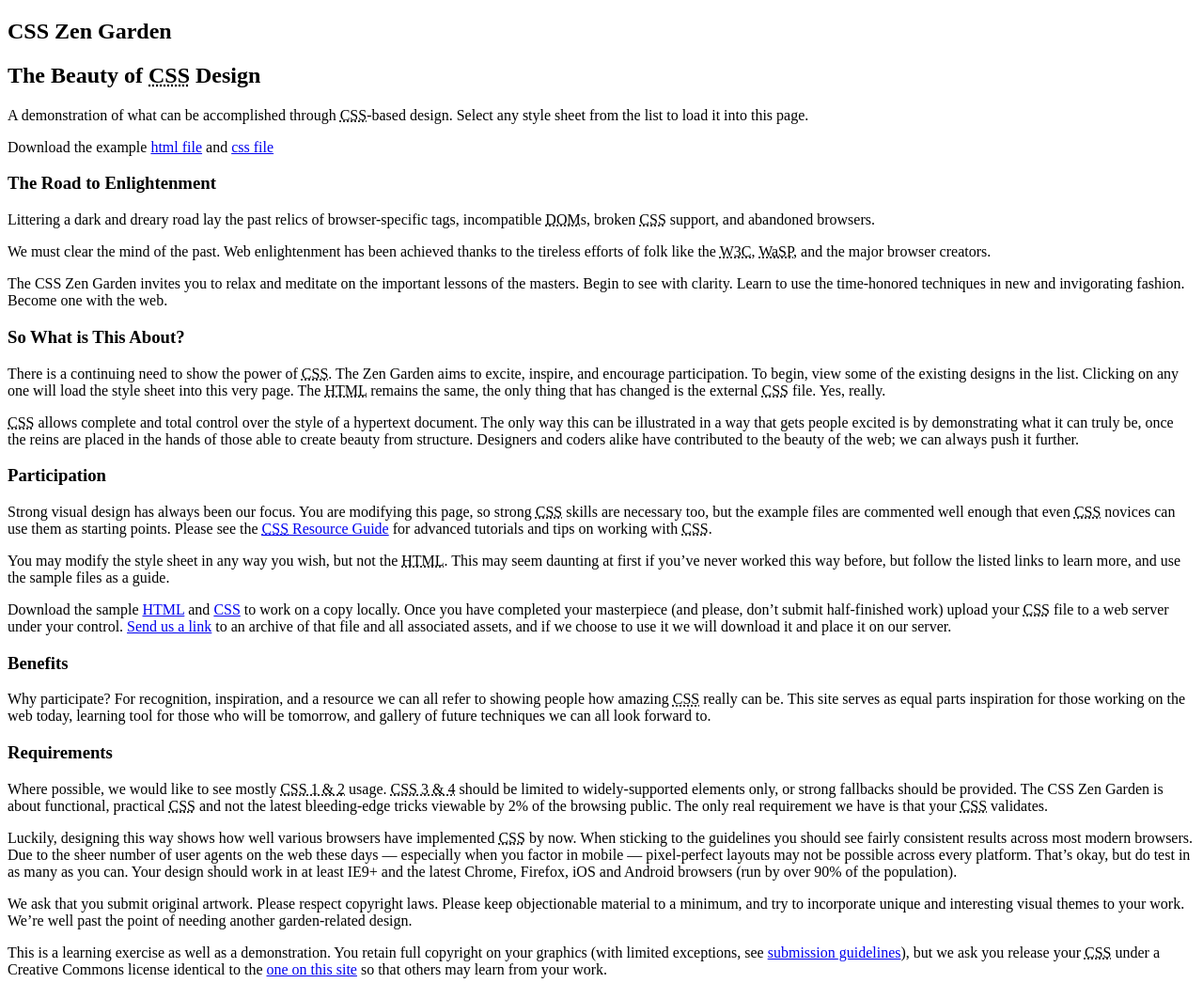
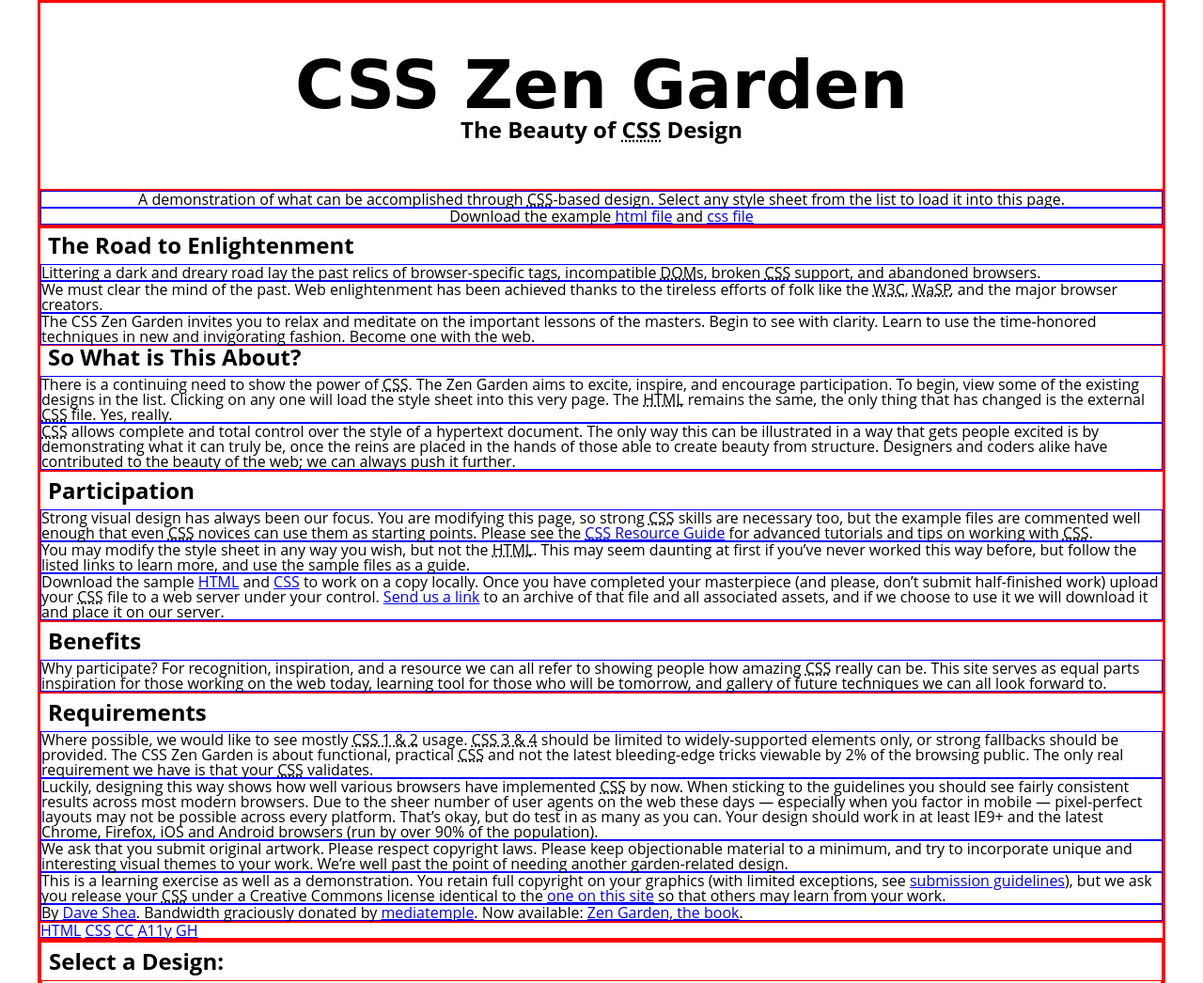
Before and after one commit to souluizfelipe/css_zen_garden, a plain HTML site: page index.html in a window 1280 px wide. Shown: the top 1046 px of the page at 94% size. Drawn offline with Linux system fonts and the light colour scheme.

Commit message:
add basic css, create intro section basic style

```diff
--- a/index.html
+++ b/index.html
@@ -12,7 +12,7 @@
 	<meta name="description" content="A demonstration of what can be accomplished visually through CSS-based design.">
 	<meta name="robots" content="all">
 
-
+  <link rel="stylesheet" href="./style.css">
 	<!--[if lt IE 9]>
 	<script src="script/html5shiv.js"></script>
 	<![endif]-->
@@ -64,38 +64,66 @@
 
 		<div class="preamble" id="zen-preamble" role="article">
 			<h3>The Road to Enlightenment</h3>
-			<p>Littering a dark and dreary road lay the past relics of browser-specific tags, incompatible <abbr title="Document Object Model">DOM</abbr>s, broken <abbr title="Cascading Style Sheets">CSS</abbr> support, and abandoned browsers.</p>
-			<p>We must clear the mind of the past. Web enlightenment has been achieved thanks to the tireless efforts of folk like the <abbr title="World Wide Web Consortium">W3C</abbr>, <abbr title="Web Standards Project">WaSP</abbr>, and the major browser creators.</p>
-			<p>The CSS Zen Garden invites you to relax and meditate on the important lessons of the masters. Begin to see with clarity. Learn to use the time-honored techniques in new and invigorating fashion. Become one with the web.</p>
+			<p>
+        Littering a dark and dreary road lay the past relics of browser-specific tags, incompatible <abbr title="Document Object Model">DOM</abbr>s, broken <abbr title="Cascading Style Sheets">CSS</abbr> support, and abandoned browsers.
+      </p>
+			<p>
+        We must clear the mind of the past. Web enlightenment has been achieved thanks to the tireless efforts of folk like the <abbr title="World Wide Web Consortium">W3C</abbr>, <abbr title="Web Standards Project">WaSP</abbr>, and the major browser creators.
+      </p>
+			<p>
+        The CSS Zen Garden invites you to relax and meditate on the important lessons of the masters. Begin to see with clarity. Learn to use the time-honored techniques in new and invigorating fashion. Become one with the web.
+      </p>
 		</div>
 	</section>
 
 	<div class="main supporting" id="zen-supporting" role="main">
 		<div class="explanation" id="zen-explanation" role="article">
 			<h3>So What is This About?</h3>
-			<p>There is a continuing need to show the power of <abbr title="Cascading Style Sheets">CSS</abbr>. The Zen Garden aims to excite, inspire, and encourage participation. To begin, view some of the existing designs in the list. Clicking on any one will load the style sheet into this very page. The <abbr title="HyperText Markup Language">HTML</abbr> remains the same, the only thing that has changed is the external <abbr title="Cascading Style Sheets">CSS</abbr> file. Yes, really.</p>
-			<p><abbr title="Cascading Style Sheets">CSS</abbr> allows complete and total control over the style of a hypertext document. The only way this can be illustrated in a way that gets people excited is by demonstrating what it can truly be, once the reins are placed in the hands of those able to create beauty from structure. Designers and coders alike have contributed to the beauty of the web; we can always push it further.</p>
+			<p>
+        There is a continuing need to show the power of <abbr title="Cascading Style Sheets">CSS</abbr>. The Zen Garden aims to excite, inspire, and encourage participation. To begin, view some of the existing designs in the list. Clicking on any one will load the style sheet into this very page. The <abbr title="HyperText Markup Language">HTML</abbr> remains the same, the only thing that has changed is the external <abbr title="Cascading Style Sheets">CSS</abbr> file. Yes, really.
+      </p>
+			<p>
+        <abbr title="Cascading Style Sheets">CSS</abbr> allows complete and total control over the style of a hypertext document. The only way this can be illustrated in a way that gets people excited is by demonstrating what it can truly be, once the reins are placed in the hands of those able to create beauty from structure. Designers and coders alike have contributed to the beauty of the web; we can always push it further.
+      </p>
 		</div>
 
 		<div class="participation" id="zen-participation" role="article">
 			<h3>Participation</h3>
-			<p>Strong visual design has always been our focus. You are modifying this page, so strong <abbr title="Cascading Style Sheets">CSS</abbr> skills are necessary too, but the example files are commented well enough that even <abbr title="Cascading Style Sheets">CSS</abbr> novices can use them as starting points. Please see the <a href="http://www.mezzoblue.com/zengarden/resources/" title="A listing of CSS-related resources"><abbr title="Cascading Style Sheets">CSS</abbr> Resource Guide</a> for advanced tutorials and tips on working with <abbr title="Cascading Style Sheets">CSS</abbr>.</p>
-			<p>You may modify the style sheet in any way you wish, but not the <abbr title="HyperText Markup Language">HTML</abbr>. This may seem daunting at first if you&#8217;ve never worked this way before, but follow the listed links to learn more, and use the sample files as a guide.</p>
-			<p>Download the sample <a href="/examples/index" title="This page's source HTML code, not to be modified.">HTML</a> and <a href="/examples/style.css" title="This page's sample CSS, the file you may modify.">CSS</a> to work on a copy locally. Once you have completed your masterpiece (and please, don&#8217;t submit half-finished work) upload your <abbr title="Cascading Style Sheets">CSS</abbr> file to a web server under your control. <a href="http://www.mezzoblue.com/zengarden/submit/" title="Use the contact form to send us your CSS file">Send us a link</a> to an archive of that file and all associated assets, and if we choose to use it we will download it and place it on our server.</p>
+			<p>
+        Strong visual design has always been our focus. You are modifying this page, so strong <abbr title="Cascading Style Sheets">CSS</abbr> skills are necessary too, but the example files are commented well enough that even <abbr title="Cascading Style Sheets">CSS</abbr> novices can use them as starting points. Please see the <a href="http://www.mezzoblue.com/zengarden/resources/" title="A listing of CSS-related resources"><abbr title="Cascading Style Sheets">CSS</abbr> Resource Guide</a> for advanced tutorials and tips on working with <abbr title="Cascading Style Sheets">CSS</abbr>.
+      </p>
+			<p>
+        You may modify the style sheet in any way you wish, but not the <abbr title="HyperText Markup Language">HTML</abbr>. This may seem daunting at first if you&#8217;ve never worked this way before, but follow the listed links to learn more, and use the sample files as a guide.
+      </p>
+			<p>
+        Download the sample <a href="/examples/index" title="This page's source HTML code, not to be modified.">HTML</a> and <a href="/examples/style.css" title="This page's sample CSS, the file you may modify.">CSS</a> to work on a copy locally. Once you have completed your masterpiece (and please, don&#8217;t submit half-finished work) upload your <abbr title="Cascading Style Sheets">CSS</abbr> file to a web server under your control. <a href="http://www.mezzoblue.com/zengarden/submit/" title="Use the contact form to send us your CSS file">Send us a link</a> to an archive of that file and all associated assets, and if we choose to use it we will download it and place it on our server.
+      </p>
 		</div>
 
 		<div class="benefits" id="zen-benefits" role="article">
 			<h3>Benefits</h3>
-			<p>Why participate? For recognition, inspiration, and a resource we can all refer to showing people how amazing <abbr title="Cascading Style Sheets">CSS</abbr> really can be. This site serves as equal parts inspiration for those working on the web today, learning tool for those who will be tomorrow, and gallery of future techniques we can all look forward to.</p>
+			<p>
+        Why participate? For recognition, inspiration, and a resource we can all refer to showing people how amazing <abbr title="Cascading Style Sheets">CSS</abbr> really can be. This site serves as equal parts inspiration for those working on the web today, learning tool for those who will be tomorrow, and gallery of future techniques we can all look forward to.
+      </p>
 		</div>
 
 		<div class="requirements" id="zen-requirements" role="article">
 			<h3>Requirements</h3>
-			<p>Where possible, we would like to see mostly <abbr title="Cascading Style Sheets, levels 1 and 2">CSS 1 &amp; 2</abbr> usage. <abbr title="Cascading Style Sheets, levels 3 and 4">CSS 3 &amp; 4</abbr> should be limited to widely-supported elements only, or strong fallbacks should be provided. The CSS Zen Garden is about functional, practical <abbr title="Cascading Style Sheets">CSS</abbr> and not the latest bleeding-edge tricks viewable by 2% of the browsing public. The only real requirement we have is that your <abbr title="Cascading Style Sheets">CSS</abbr> validates.</p>
-			<p>Luckily, designing this way shows how well various browsers have implemented <abbr title="Cascading Style Sheets">CSS</abbr> by now. When sticking to the guidelines you should see fairly consistent results across most modern browsers. Due to the sheer number of user agents on the web these days &#8212; especially when you factor in mobile &#8212; pixel-perfect layouts may not be possible across every platform. That&#8217;s okay, but do test in as many as you can. Your design should work in at least IE9+ and the latest Chrome, Firefox, iOS and Android browsers (run by over 90% of the population).</p>
-			<p>We ask that you submit original artwork. Please respect copyright laws. Please keep objectionable material to a minimum, and try to incorporate unique and interesting visual themes to your work. We&#8217;re well past the point of needing another garden-related design.</p>
-			<p>This is a learning exercise as well as a demonstration. You retain full copyright on your graphics (with limited exceptions, see <a href="http://www.mezzoblue.com/zengarden/submit/guidelines/">submission guidelines</a>), but we ask you release your <abbr title="Cascading Style Sheets">CSS</abbr> under a Creative Commons license identical to the <a href="http://creativecommons.org/licenses/by-nc-sa/3.0/" title="View the Zen Garden's license information.">one on this site</a> so that others may learn from your work.</p>
-			<p role="contentinfo">By <a href="http://www.mezzoblue.com/">Dave Shea</a>. Bandwidth graciously donated by <a href="http://www.mediatemple.net/">mediatemple</a>. Now available: <a href="http://www.amazon.com/exec/obidos/ASIN/0321303474/mezzoblue-20/">Zen Garden, the book</a>.</p>
+			<p>
+        Where possible, we would like to see mostly <abbr title="Cascading Style Sheets, levels 1 and 2">CSS 1 &amp; 2</abbr> usage. <abbr title="Cascading Style Sheets, levels 3 and 4">CSS 3 &amp; 4</abbr> should be limited to widely-supported elements only, or strong fallbacks should be provided. The CSS Zen Garden is about functional, practical <abbr title="Cascading Style Sheets">CSS</abbr> and not the latest bleeding-edge tricks viewable by 2% of the browsing public. The only real requirement we have is that your <abbr title="Cascading Style Sheets">CSS</abbr> validates.
+      </p>
+			<p>
+        Luckily, designing this way shows how well various browsers have implemented <abbr title="Cascading Style Sheets">CSS</abbr> by now. When sticking to the guidelines you should see fairly consistent results across most modern browsers. Due to the sheer number of user agents on the web these days &#8212; especially when you factor in mobile &#8212; pixel-perfect layouts may not be possible across every platform. That&#8217;s okay, but do test in as many as you can. Your design should work in at least IE9+ and the latest Chrome, Firefox, iOS and Android browsers (run by over 90% of the population).
+      </p>
+			<p>
+        We ask that you submit original artwork. Please respect copyright laws. Please keep objectionable material to a minimum, and try to incorporate unique and interesting visual themes to your work. We&#8217;re well past the point of needing another garden-related design.
+      </p>
+			<p>
+        This is a learning exercise as well as a demonstration. You retain full copyright on your graphics (with limited exceptions, see <a href="http://www.mezzoblue.com/zengarden/submit/guidelines/">submission guidelines</a>), but we ask you release your <abbr title="Cascading Style Sheets">CSS</abbr> under a Creative Commons license identical to the <a href="http://creativecommons.org/licenses/by-nc-sa/3.0/" title="View the Zen Garden's license information.">one on this site</a> so that others may learn from your work.
+      </p>
+			<p role="contentinfo">
+        By <a href="http://www.mezzoblue.com/">Dave Shea</a>. Bandwidth graciously donated by <a href="http://www.mediatemple.net/">mediatemple</a>. Now available: <a href="http://www.amazon.com/exec/obidos/ASIN/0321303474/mezzoblue-20/">Zen Garden, the book</a>.
+      </p>
 		</div>
 
 		<footer>
--- a/style.css
+++ b/style.css
@@ -0,0 +1,102 @@
+* {
+  margin: 0;
+  padding: 0;
+  box-sizing: border-box;
+  list-style: none;
+}
+
+@import url('https://fonts.googleapis.com/css2?family=Bebas+Neue&family=Open+Sans:wght@400;700&display=swap');
+
+body {
+  font-size: 16px;
+  font-family: 'Open Sans', sans-serif;
+  line-height: 1;
+}
+
+/* to delete */
+div, header, section, footer, aside, nav {
+  border: 1px solid red;
+}
+
+p {
+  border: 1px solid blue;
+}
+/* to delete */
+
+.page-wrapper {
+  max-width: 1200px;
+  margin: 0 auto;
+}
+
+/* general rules */
+
+h3 {
+  font-size: 1.5rem;
+  padding: 0.5rem;
+}
+
+/* end general rules */
+
+/* intro  */
+
+.intro header {
+  height: 200px;
+  text-align: center;
+  display: flex;
+  flex-direction: column;
+  justify-content: center;
+}
+
+.intro header h1 {
+  font-family: 'Bebas Neue', cursive;
+  font-size: 4.5rem;
+  margin: 0;
+}
+
+.intro header h1, .intro header h2 {
+  margin: 0;
+}
+
+.summary {
+  margin: 0;
+  text-align: center;
+}
+
+.preamble {
+  float: left;
+}
+
+/* end intro */
+
+/* sidebar */
+
+.navigation {
+
+}
+
+.design-selection nav h3 {
+
+}
+
+.design-selection nav ul li {
+  padding: 1rem;
+}
+
+
+.zen-resources ul {
+  list-style: none;
+  display: flex;
+  flex-direction: row;
+  justify-content: space-between;
+}
+
+.zen-resources ul li a {
+  padding: 1rem;
+  display: inline-block;
+}
+
+.resources {
+  display: none;
+}
+
+/* end sidebar */
```
